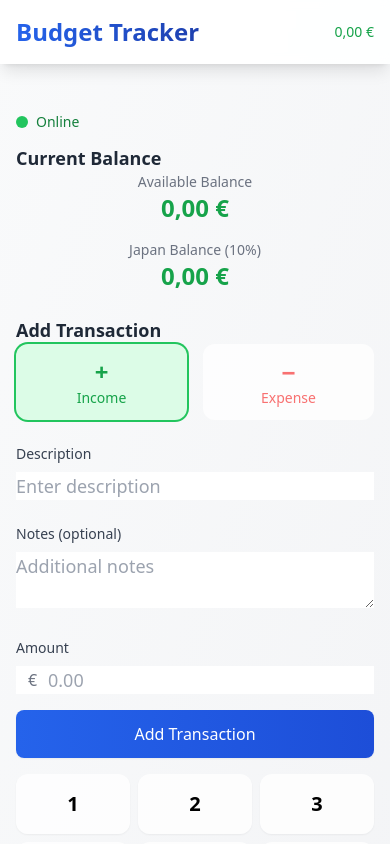
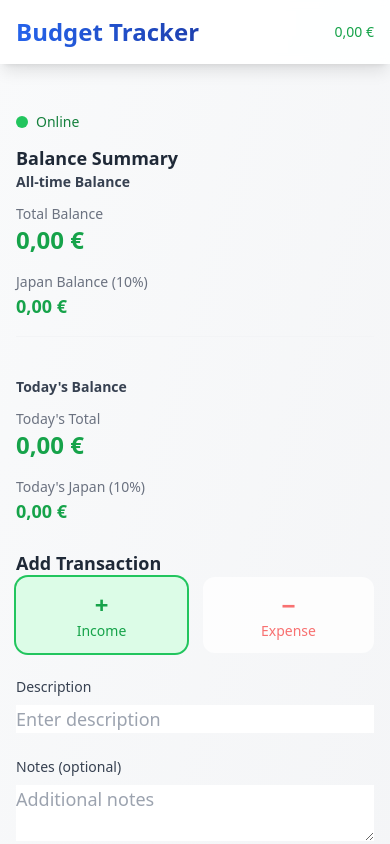
Before and after one commit to KuroTsubasa1/3dps-budget-tracker, a Nuxt app: page / in a window 390 px wide. Shown: the top 844 px of the page. Built offline with nearby package versions, Linux system fonts and the light colour scheme.

Commit message:
Add today's balance display
- Add todayEarnings computed property to track daily transactions
- Redesign balance card to show both all-time and today's balances
- Improve card layout with responsive grid design
- Add section headers to clarify different balance types

```diff
--- a/composables/useTransactions.js
+++ b/composables/useTransactions.js
@@ -40,9 +40,19 @@ export const useTransactions = () => {
     }
   }, { immediate: true })
 
+  // Calculate all-time earnings/balance
   const earnings = computed(() =>
     transactions.value.reduce((sum, transaction) => sum + transaction.amount, 0)
   )
+
+  // Calculate today's earnings/balance
+  const todayEarnings = computed(() => {
+    const today = new Date().toISOString().split('T')[0] // Format: YYYY-MM-DD
+
+    return transactions.value
+      .filter(transaction => transaction.date === today)
+      .reduce((sum, transaction) => sum + transaction.amount, 0)
+  })
 
   const loadTransactions = () => {
     const stored = localStorage.getItem(STORAGE_KEY)
@@ -192,6 +202,7 @@ export const useTransactions = () => {
   return {
     transactions,
     earnings,
+    todayEarnings,
     addTransaction,
     isLoading,
     apiError,
--- a/pages/index.vue
+++ b/pages/index.vue
@@ -25,17 +25,38 @@
     <!-- Budget Summary Card -->
     <div class="card mb-6 balance-card">
       <div class="card-header">
-        <h2 class="text-lg font-semibold text-gray-800">Current Balance</h2>
+        <h2 class="text-lg font-semibold text-gray-800">Balance Summary</h2>
       </div>
       <div class="card-body">
-        <div class="text-center space-y-4">
-          <div>
-            <p class="text-sm text-gray-500">Available Balance</p>
-            <p class="text-2xl font-bold" :class="[earnings >= 0 ? 'text-green-600' : 'text-red-600']">{{ formatCurrency(earnings) }}</p>
+        <div class="grid grid-cols-1 md:grid-cols-2 gap-6">
+          <!-- All-time Balance -->
+          <div class="border-b md:border-b-0 md:border-r border-gray-100 pb-4 md:pb-0 md:pr-6">
+            <h3 class="text-sm font-semibold text-gray-700 mb-3">All-time Balance</h3>
+            <div class="space-y-4">
+              <div>
+                <p class="text-sm text-gray-500">Total Balance</p>
+                <p class="text-2xl font-bold" :class="[earnings >= 0 ? 'text-green-600' : 'text-red-600']">{{ formatCurrency(earnings) }}</p>
+              </div>
+              <div>
+                <p class="text-sm text-gray-500">Japan Balance (10%)</p>
+                <p class="text-lg font-bold" :class="[earnings >= 0 ? 'text-green-600' : 'text-red-600']">{{ formatCurrency(earnings * 0.1) }}</p>
+              </div>
+            </div>
           </div>
-          <div>
-            <p class="text-sm text-gray-500">Japan Balance (10%)</p>
-            <p class="text-2xl font-bold" :class="[earnings >= 0 ? 'text-green-600' : 'text-red-600']">{{ formatCurrency(earnings * 0.1) }}</p>
+
+          <!-- Today's Balance -->
+          <div class="pt-4 md:pt-0 md:pl-6">
+            <h3 class="text-sm font-semibold text-gray-700 mb-3">Today's Balance</h3>
+            <div class="space-y-4">
+              <div>
+                <p class="text-sm text-gray-500">Today's Total</p>
+                <p class="text-2xl font-bold" :class="[todayEarnings >= 0 ? 'text-green-600' : 'text-red-600']">{{ formatCurrency(todayEarnings) }}</p>
+              </div>
+              <div>
+                <p class="text-sm text-gray-500">Today's Japan (10%)</p>
+                <p class="text-lg font-bold" :class="[todayEarnings >= 0 ? 'text-green-600' : 'text-red-600']">{{ formatCurrency(todayEarnings * 0.1) }}</p>
+              </div>
+            </div>
           </div>
         </div>
       </div>
@@ -172,6 +193,7 @@ const errorTimers = ref({
 const {
   transactions,
   earnings,
+  todayEarnings,
   addTransaction: addTransactionToStore,
   isLoading,
   apiError,
```
